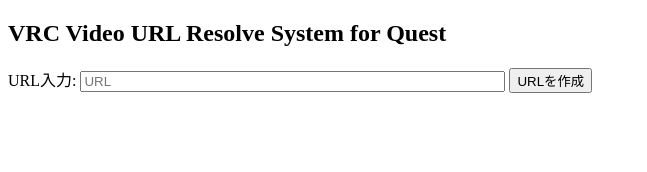
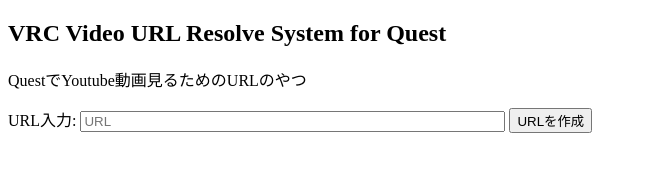
Before and after one commit to aki-lua87/vrc_quest_video_url, a website: page docs/index.html in a window 1280 px wide. Shown: the whole page, without its empty margins (0-647 px from the left). Drawn offline with Linux system fonts and the light colour scheme.

Commit message:
html修正

```diff
--- a/docs/index.html
+++ b/docs/index.html
@@ -9,6 +9,8 @@
 
 <article>
 <h1>VRC Video URL Resolve System for Quest</h1>
+
+<p>QuestでYoutube動画見るためのURLのやつ</p>
 
 <label for="input">URL入力: </label>
 <!-- <textarea onchange="doCreateURL()" name="input" cols="40" rows="1" id="input"></textarea> -->
```
